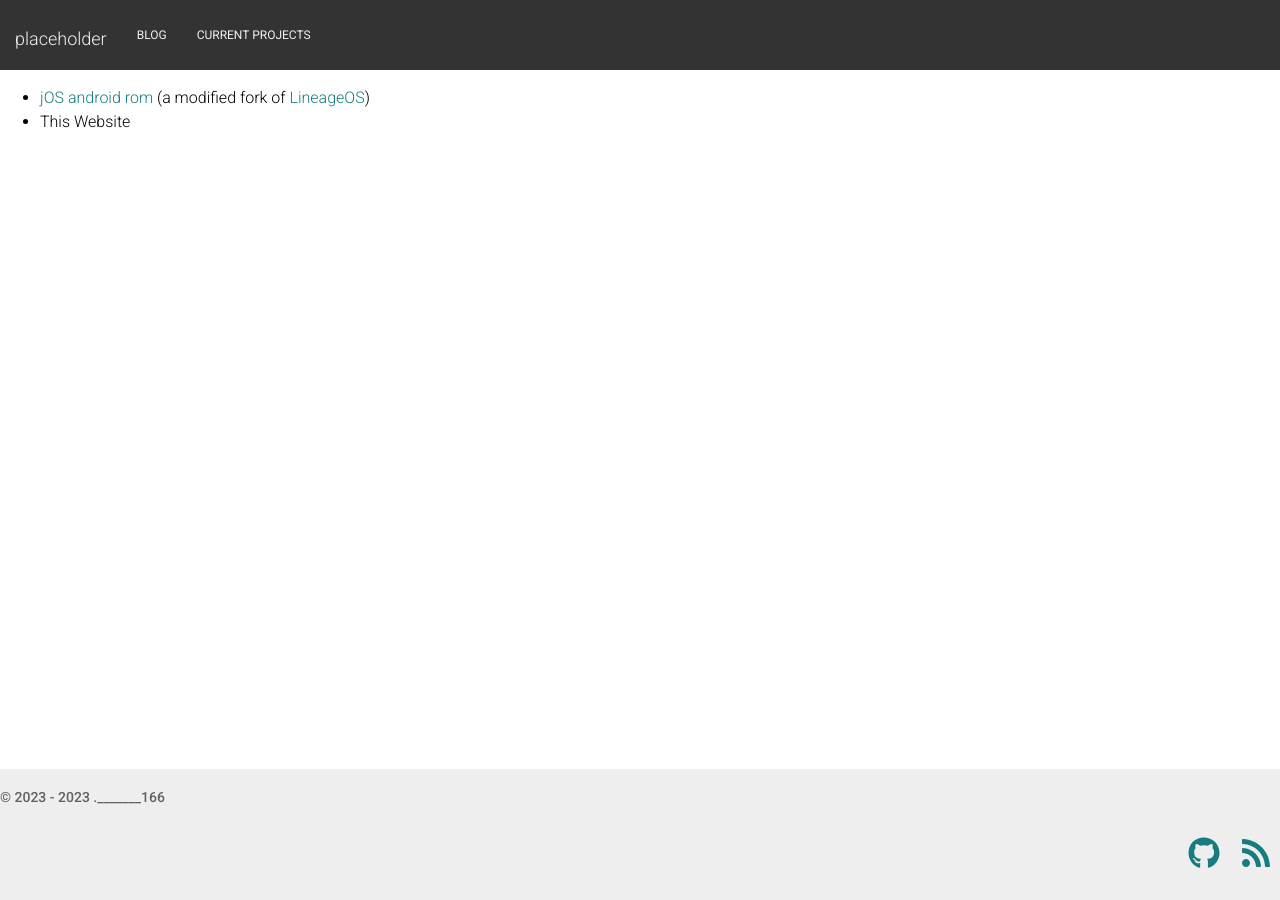
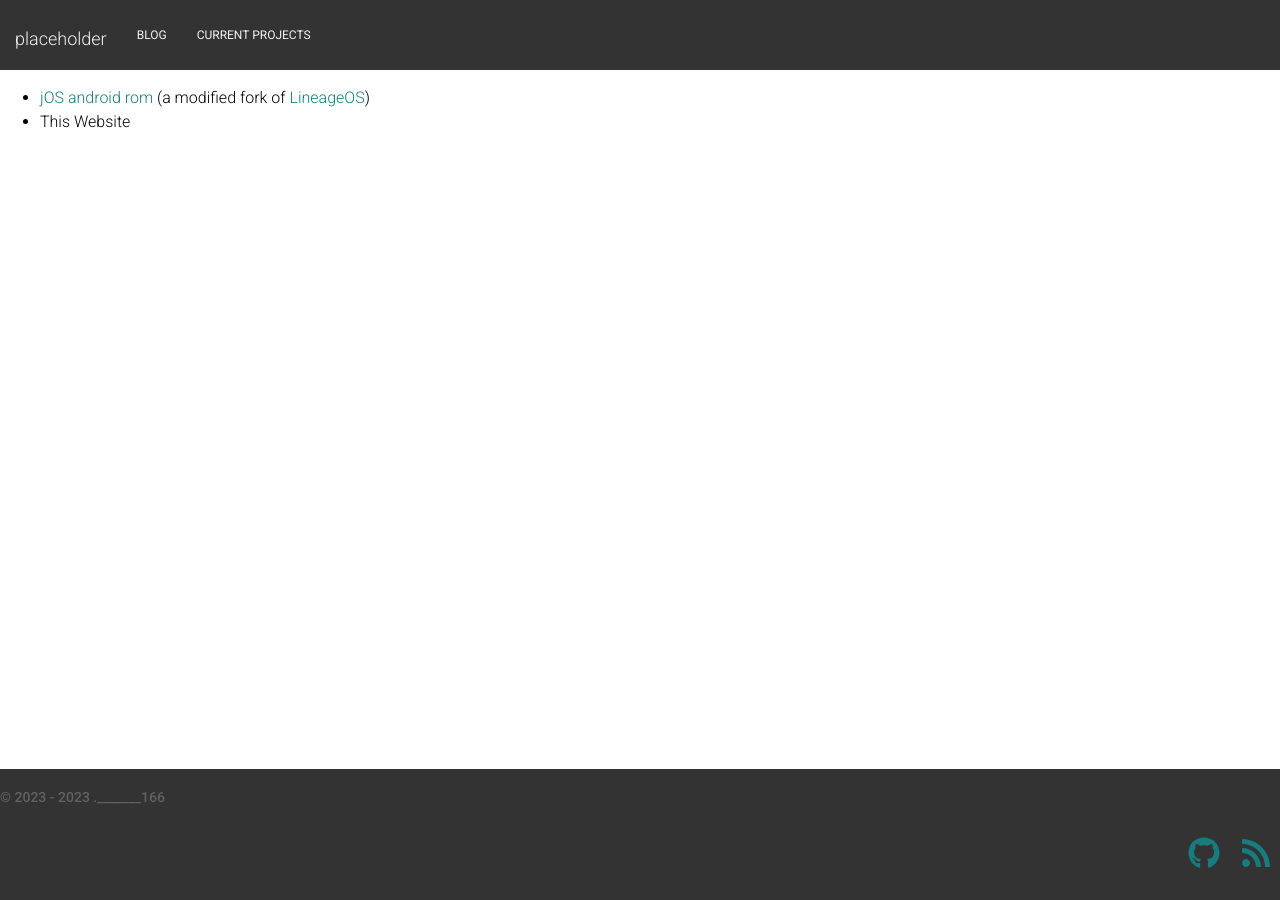
Before and after one commit to dot166/dot166.github.io, a Jekyll site: the page built from projects/index.html, in a window 1280 px wide. Built offline with Jekyll 4.4.1, drawn with Linux system fonts in a browser that asks for light colours.

Commit message:
plz work

```diff
--- a/_sass/j/footer.scss
+++ b/_sass/j/footer.scss
@@ -1,6 +1,6 @@
 @charset "UTF-8";
 .footer {
-  background-color: #eee;
+  background-color: #333;
   padding: 1rem 0;
   margin-top: 3rem;
 
--- a/_sass/j/responsive.scss
+++ b/_sass/j/responsive.scss
@@ -33,7 +33,7 @@
             height: 100%;
             width: 100%;
             position: absolute;
-            background-color: $white;
+            background-color: #333;
             display: block;
             content: "";
             z-index: 1;
@@ -59,7 +59,7 @@
                     display: block;
                     height: 1px;
                     margin-left: 15px;
-                    background-color: #04AA6D;
+                    background-color: $brand-primary;
                 }
 
                 &:last-child {
```
